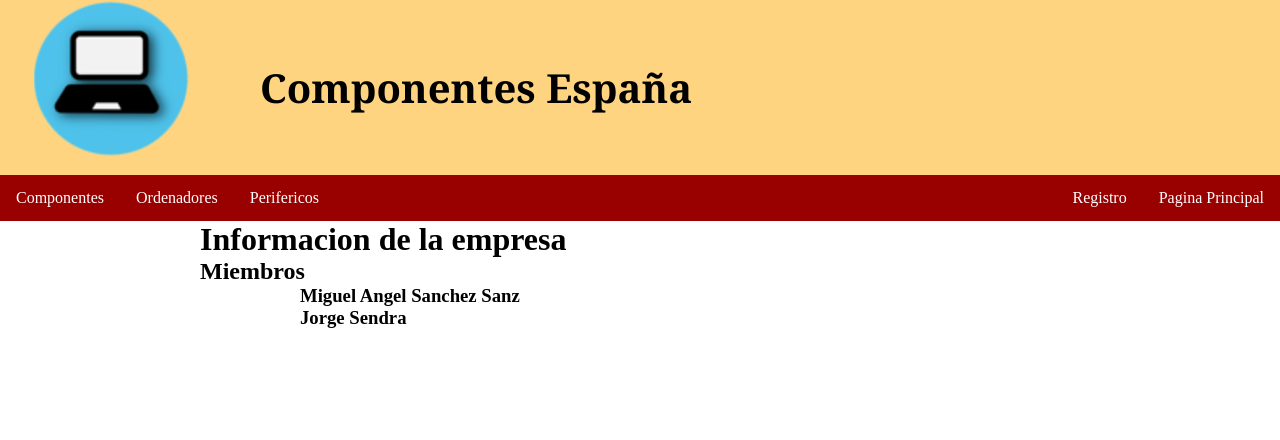
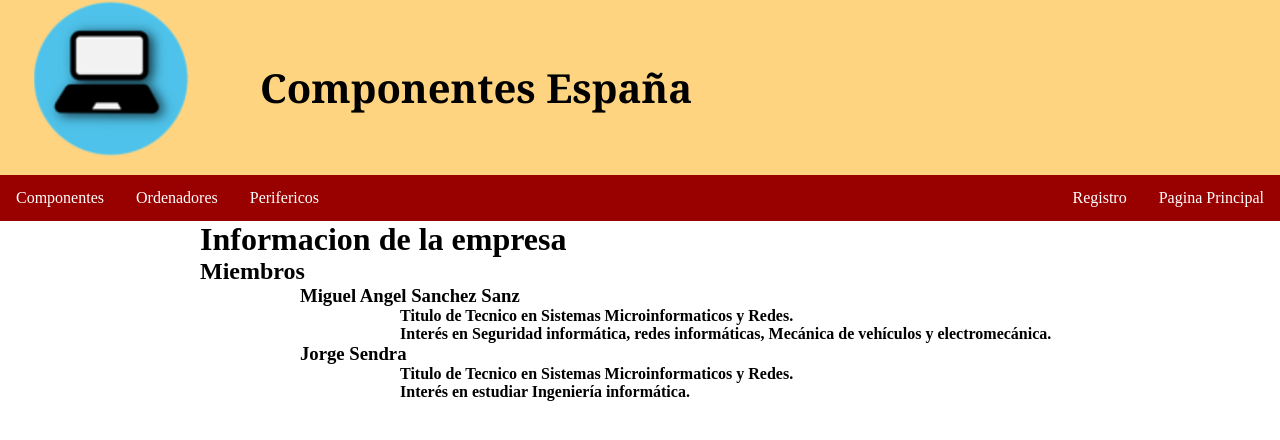
Before and after one commit to sanchezasix/Pagina_web, a plain HTML site: page informacion.html in a window 1280 px wide. Drawn offline with Linux system fonts and the light colour scheme.

Commit message:
Add files via upload

```diff
--- a/informacion.html
+++ b/informacion.html
@@ -32,8 +32,16 @@
                  <article class="margen2">
                     <h2>Miembros</h2>
                      <div>
-                        <a class="link" href="miguel.html"><h3 class="nombre">Miguel Angel Sanchez Sanz</h3></a>
-                        <a class="link" href="jorge.html"><h3 class="nombre">Jorge Sendra</h3></a>
+                        <div>
+                            <h3 class="nombre">Miguel Angel Sanchez Sanz</h3>
+                            <h4 class="margen2">Titulo de Tecnico en Sistemas Microinformaticos y Redes.</h4>
+                            <h4 class="margen2">Interés en Seguridad informática, redes informáticas, Mecánica de vehículos y electromecánica.</h4>
+                        </div>
+                        <div>
+                            <h3 class="nombre">Jorge Sendra</h3>
+                            <h4 class="margen2">Titulo de Tecnico en Sistemas Microinformaticos y Redes. </h4>
+                            <h4 class="margen2">Interés en estudiar  Ingeniería informática. </h4>
+                        </div>
                      </div>
                 </article>
            </div>
```
